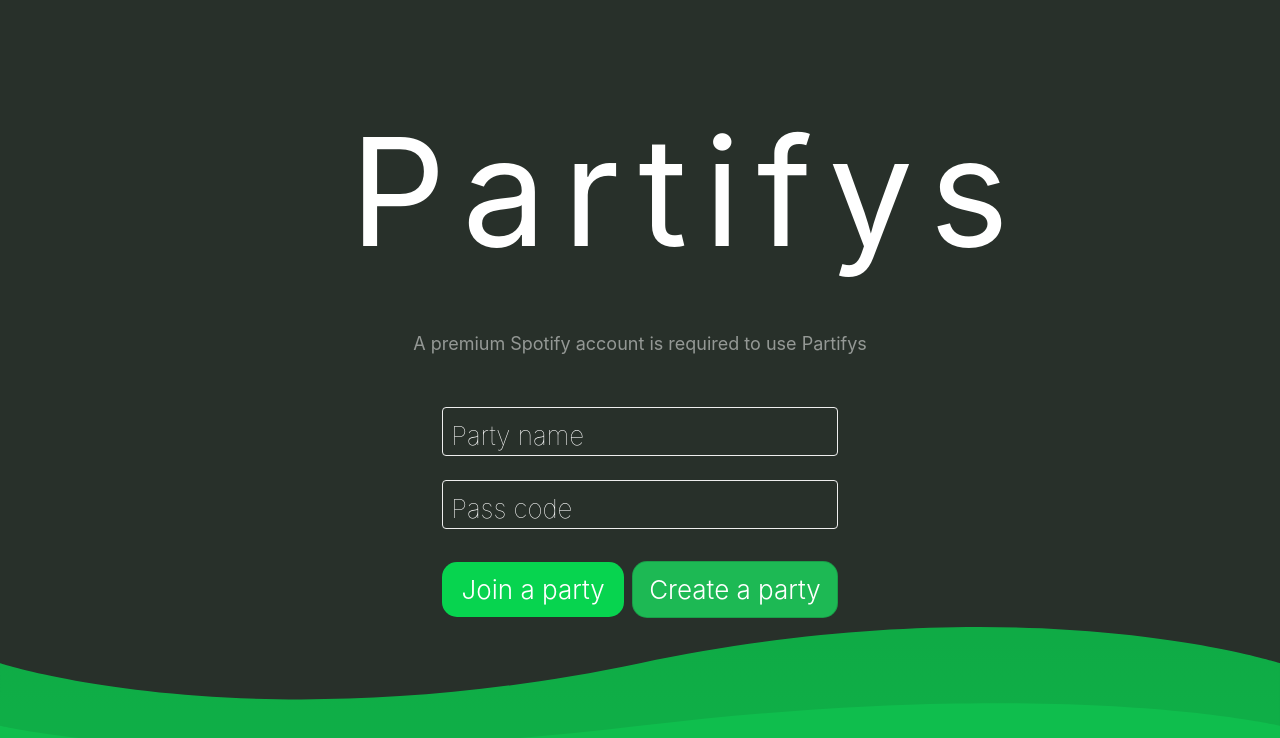
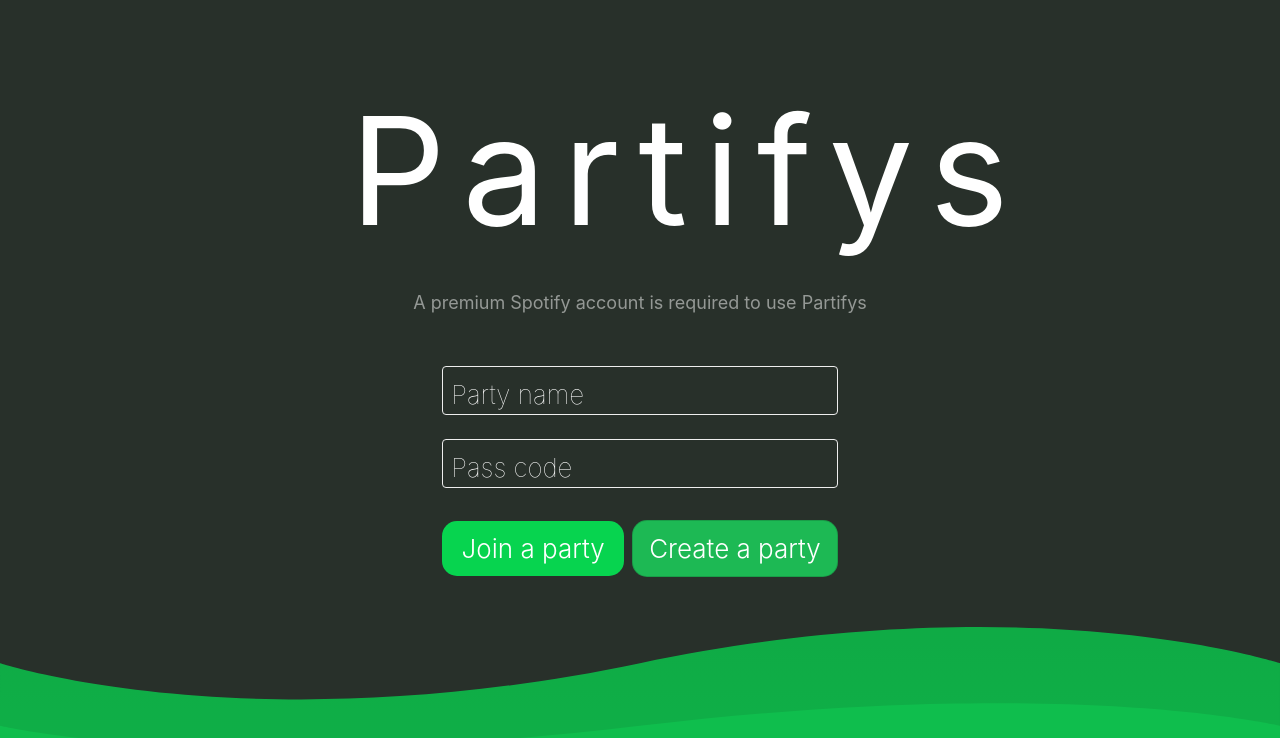
Before and after one commit to aditioan/partifys-frontend, a React (Create React App) app: page /home in a window 1280 px wide. Shown: the top 738 px of the page. Built offline with nearby package versions, Linux system fonts and the light colour scheme; no server answers.

Commit message:
Change message status into optional in the party pagi

```diff
--- a/src/roles/home/app.module.css
+++ b/src/roles/home/app.module.css
@@ -27,6 +27,7 @@
     font-style: normal;
     font-weight: normal;
     font-size: 150px;
+    margin: 10vh;
     /* identical to box height */
 
     letter-spacing: 0.11em;
--- a/src/roles/host/components/Party/Message.js
+++ b/src/roles/host/components/Party/Message.js
@@ -57,7 +57,7 @@ function MessageDelegate ({ status }) {
 }
 
 MessageDelegate.propTypes = {
-  status: PropTypes.string.isRequired
+  status: PropTypes.string
 }
 
 export default connect(state => ({
```
